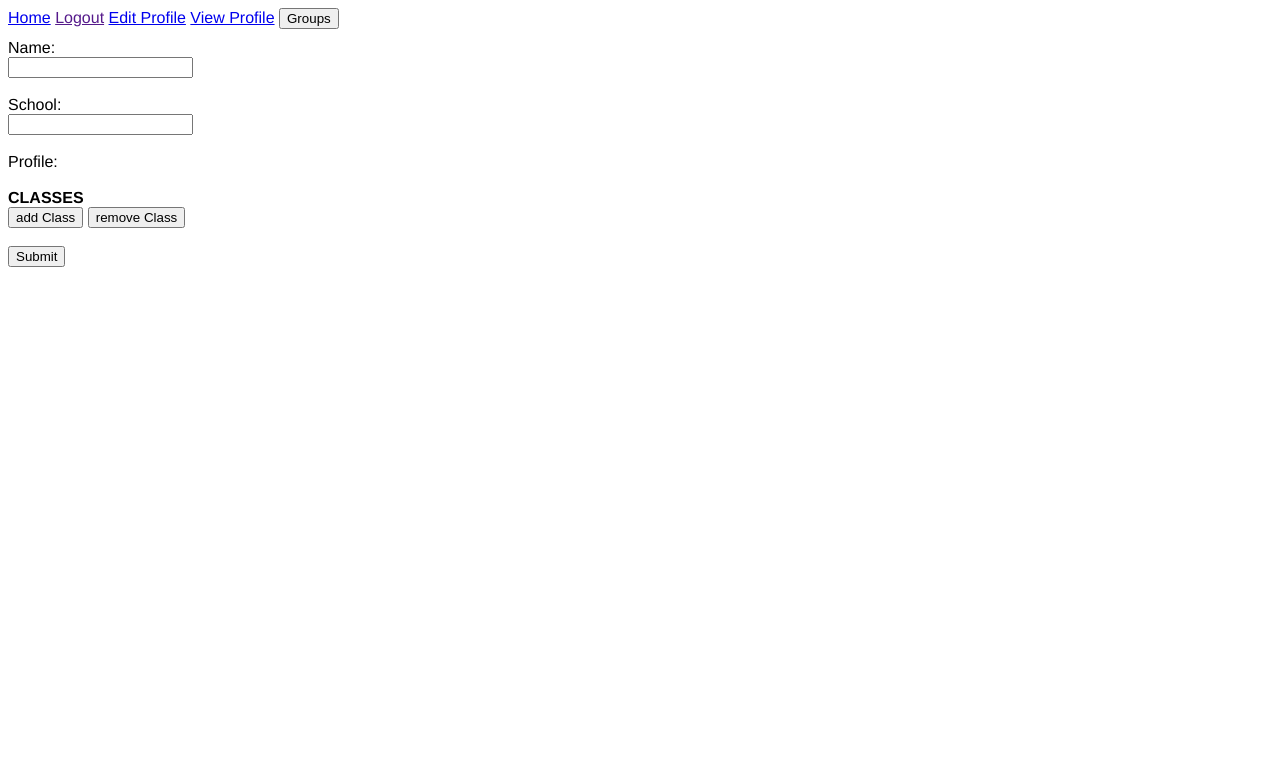
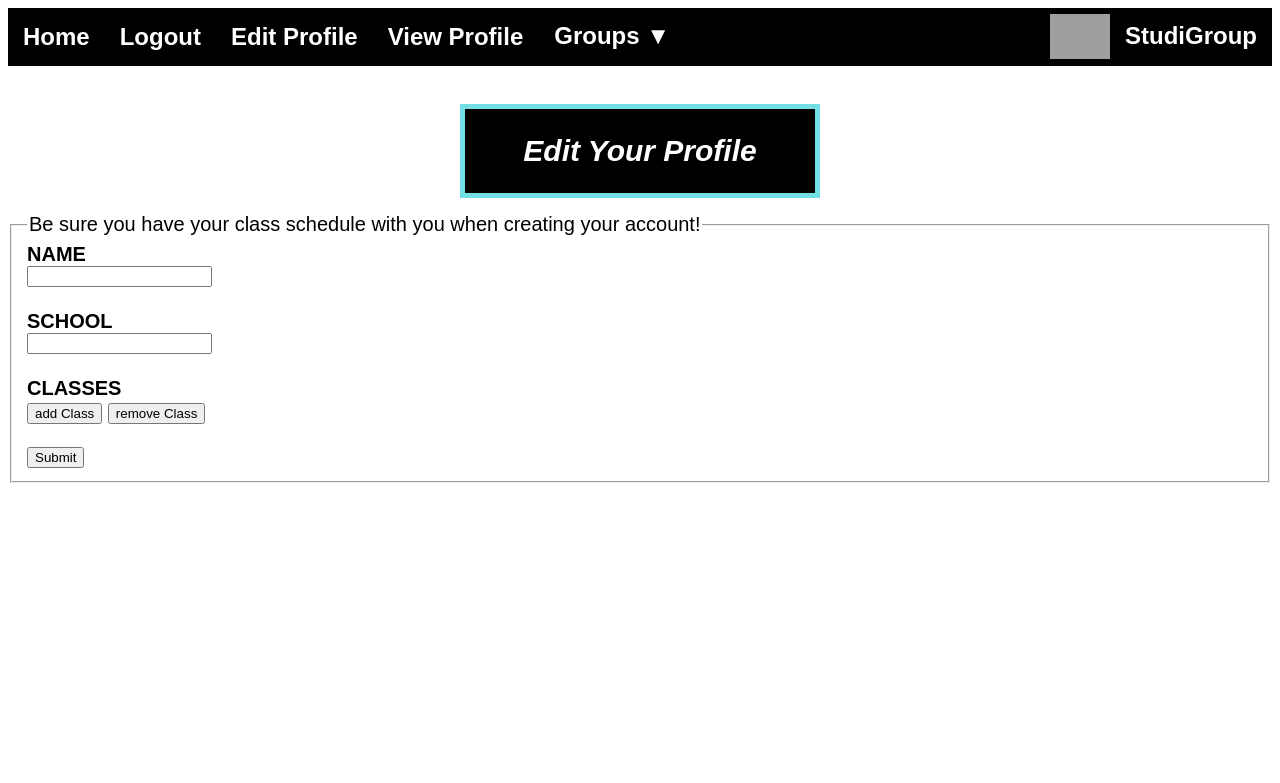
Before and after one commit to JBushagour/StudyGroupApp, a Python web app: template templates/profile-edit.html in a window 1280 px wide. Shown: the top 783 px of the page. Run offline with Jinja, Linux system fonts and the light colour scheme; the template is opened without the code that fills it, so the values that code supplies are empty; grey boxes are pictures that could not be loaded.

Commit message:
Profile edit and _base new design

```diff
--- a/static_files/style.css
+++ b/static_files/style.css
@@ -2,6 +2,8 @@ body{
     font-family: Helvetica, sans-serif;
     font-size: 12pt;
     background-color: white;
+    min-width:900px;        /* Suppose you want minimum width of 1000px */
+
 }
 
 a{
@@ -10,10 +12,7 @@ a{
 
 a:hover{
     text-decoration: none;
-}
-
-#topmenu{
-    padding-bottom: 10px;
+    background-color: #72DFE5
 }
 
 #successmsg {
@@ -30,13 +29,14 @@ a:hover{
 .dropdown {
   position: relative;
   display: inline-block;
+
 }
 
 /* Dropdown Content (Hidden by Default) */
 .dropdown-content {
   display: none;
   position: absolute;
-  background-color: #f1f1f1;
+  background-color: black;
   min-width: 160px;
   box-shadow: 0px 8px 16px 0px rgba(0,0,0,0.2);
   z-index: 1;
@@ -45,16 +45,59 @@ a:hover{
 /* Links inside the dropdown */
 .dropdown-content a {
   color: black;
-  padding: 12px 16px;
   text-decoration: none;
-  display: block;
 }
 
 /* Change color of dropdown links on hover */
-.dropdown-content a:hover {background-color: #ddd;}
+.dropdown-content a:hover {background-color: #72DFE5;}
 
 /* Show the dropdown menu on hover */
 .dropdown:hover .dropdown-content {display: block;}
 
 /* Change the background color of the dropdown button when the dropdown content is shown */
-.dropdown:hover .dropbtn {background-color: #7fc4df;}
+.dropdown:hover .dropbtn {background-color:black;}
+
+#topmenu{
+  list-style-type: none;
+  overflow: visible;
+  background-color: black;
+  font-family: sans-serif;
+  color: white;
+  text-align: left;
+  text-decoration: none;
+  font-size: 24px;
+  font-weight: 600;
+  height: 58px;
+}
+
+#topmenu a{
+  float: left;
+  font-size: 24px;
+  color: white;
+  text-align: center;
+  padding: 15px;
+  text-decoration: none;
+}
+
+.dropdown .dropbtn {
+      padding: 14px 16px;
+  font-size: 24px;
+  border: none;
+  outline: none;
+  color: white;
+  background-color: inherit;
+  font-family: inherit;
+  font-weight: 600;
+}
+
+.studigroup{
+float: right;
+padding-top: 14px;
+padding-right: 15px;
+}
+
+#logo{
+    height: 45px;
+    width: auto;
+    padding-top: 6;
+}
--- a/templates/_base.html
+++ b/templates/_base.html
@@ -1,6 +1,6 @@
 <html>
     <head>
-        <link rel="stylesheet" href="/i/style.css">
+         <link rel="stylesheet" href="/i/style.css">
     </head>
     <body>
         <div id="topmenu">
@@ -13,7 +13,7 @@
             <a href="/p/{{name}}">View Profile</a>
             <!––Dropdown for group-->
             <div class="dropdown">
-                <button class="dropbtn">Groups</button>
+                <button class="dropbtn">Groups ▼</button>
                 <div class="dropdown-content">
                     <!––Links included in group dropdown-->
                     <a href="/group-list">List groups</a>
@@ -21,6 +21,8 @@
                     </div>
                 </div>
             {% endif %}
+            <div class="studigroup"> StudiGroup </div>
+            <img class="studigroup" id="logo" src="https://i.ibb.co/SXMrttq/book.png" alt="book" border="0">
         </div>
         {% if successmsg %}
         <div id="successmsg"> {{successmsg|linebreaks}}</div>
--- a/templates/profile-edit.html
+++ b/templates/profile-edit.html
@@ -1,12 +1,15 @@
 {% extends "_base.html" %}
 {% block content %}
-
+     <link rel="stylesheet" type="text/css" href="/i/editprofile.css">
 <form method="post" action="/profile-save">
-    Name:<br>
+<br>
+<h1><center><i> Edit Your Profile </i></center></h1>
+    <fieldset>
+        <legend>Be sure you have your class schedule with you when creating your account!</legend>
+    <b>NAME</b><br>
     <input type="text" name="name" value="{{name}}" maxlength="40"><br><br>
-    School:<br>
-    <input type="text" name="school" value="{{school}}" maxlength="60"><br><br>
-    Profile:<br>
+    <b>SCHOOL</b><br>
+    <input type="text" name="school" value="{{school}}" maxlength="60"><br>
     <br><b>CLASSES</b><br>
     <div id="MyClasses">
     </div>
@@ -14,6 +17,7 @@
     <button id="remove" type="button">remove Class</button>
     <br><br>
     <input type="submit">
+    </feildset>
 </form>
 <script src="/i/scripts.js"></script>
 <script>
```
Also changed, not shown: currently_unused_filed/editprofile.html (deleted, +0 -36 lines), currently_unused_filed/_base.html (added), group.py (line endings or trailing spaces), static_files/editprofile.css (renamed from currently_unused_filed/editprofile.css).
